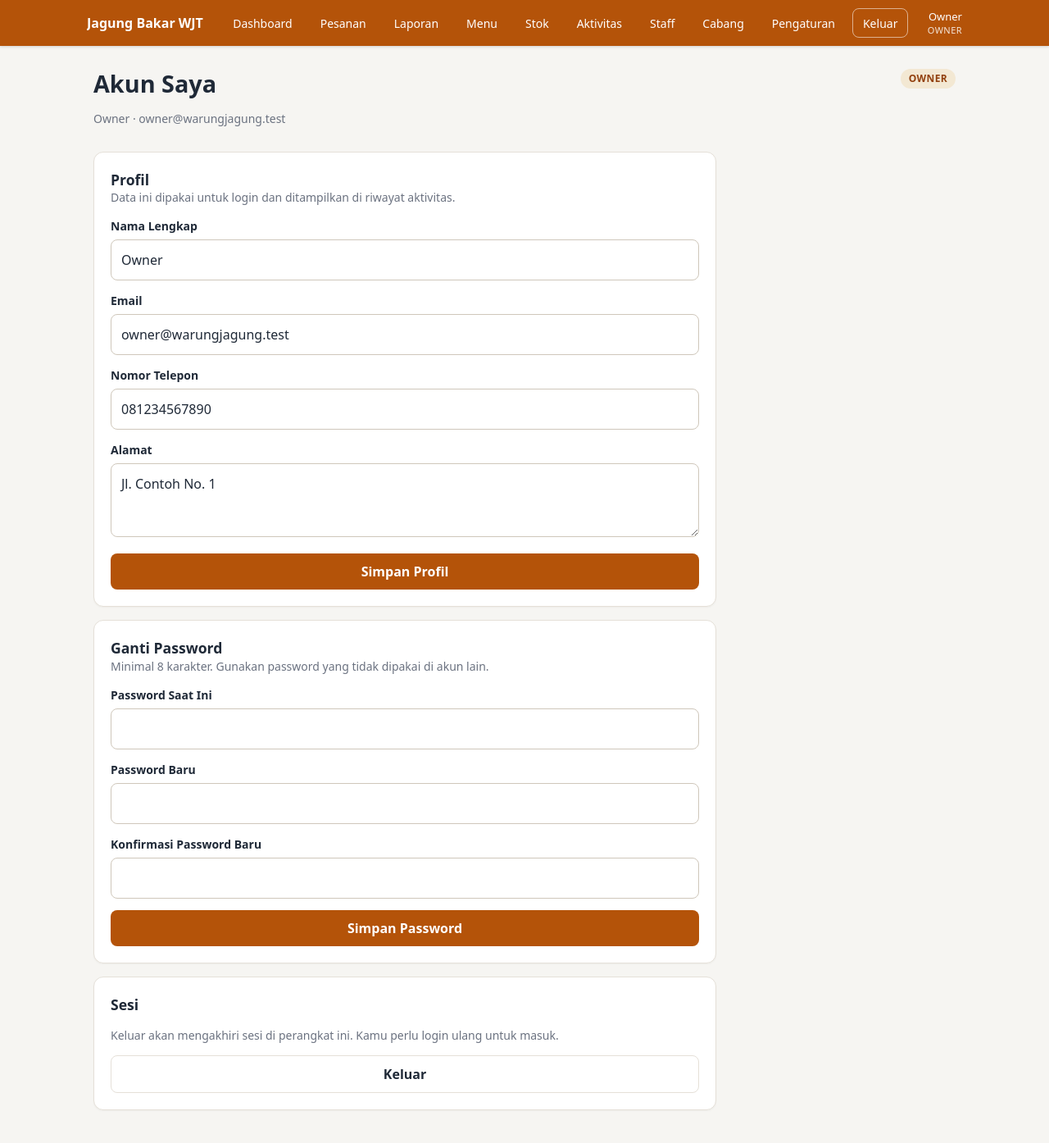
After one commit to Mardiansyah-wq/kasir-warung-jagung, a Laravel app: page /account in a window 1280 px wide. The commit adds this page. Shown: the whole page at 82% size. Run offline with Laravel 12, Linux system fonts and the light colour scheme; a user stored in the database is signed in; data comes from the database, SQL or seed files in the repository.

Commit message:
Tambah halaman akun untuk owner dan staff
- Route /account: lihat, ubah profil, dan ganti password untuk semua role.
- Profil: nama, email unik, telepon, alamat.
- Password: wajib verifikasi password saat ini, minimal 8 karakter, dengan konfirmasi.
- Pintasan Akun Saya di dashboard owner dan staff.
- 10 test baru untuk akses, validasi, dan perubahan password.

```diff
--- /dev/null
+++ b/app/Http/Controllers/AccountController.php
@@ -0,0 +1,69 @@
+<?php
+
+namespace App\Http\Controllers;
+
+use Illuminate\Http\RedirectResponse;
+use Illuminate\Http\Request;
+use Illuminate\Validation\Rule;
+use Illuminate\View\View;
+
+class AccountController extends Controller
+{
+    public function edit(Request $request): View
+    {
+        return view('account.index', [
+            'user' => $request->user(),
+        ]);
+    }
+
+    public function updateProfile(Request $request): RedirectResponse
+    {
+        $user = $request->user();
+
+        $data = $request->validate([
+            'name' => ['required', 'string', 'max:120'],
+            'email' => [
+                'required',
+                'string',
+                'email',
+                'max:255',
+                Rule::unique('users', 'email')->ignore($user->id),
+            ],
+            'phone' => ['nullable', 'string', 'max:30'],
+            'address' => ['nullable', 'string', 'max:500'],
+        ], [
+            'name.required' => 'Nama lengkap wajib diisi.',
+            'email.required' => 'Email wajib diisi.',
+            'email.email' => 'Format email tidak valid.',
+            'email.unique' => 'Email ini sudah dipakai akun lain.',
+        ]);
+
+        $user->update($data);
+
+        return redirect()
+            ->route('account.index')
+            ->with('success', 'Profil berhasil diperbarui.');
+    }
+
+    public function updatePassword(Request $request): RedirectResponse
+    {
+        $data = $request->validate([
+            'current_password' => ['required', 'current_password'],
+            'password' => ['required', 'string', 'min:8', 'confirmed'],
+        ], [
+            'current_password.required' => 'Password saat ini wajib diisi.',
+            'current_password.current_password' => 'Password saat ini tidak cocok.',
+            'password.required' => 'Password baru wajib diisi.',
+            'password.min' => 'Password baru minimal 8 karakter.',
+            'password.confirmed' => 'Konfirmasi password tidak sama.',
+        ]);
+
+        $request->user()->update([
+            'password_hash' => $data['password'],
+        ]);
+
+        return redirect()
+            ->route('account.index')
+            ->with('success', 'Password berhasil diperbarui.');
+    }
+}
--- /dev/null
+++ b/resources/views/account/index.blade.php
@@ -0,0 +1,100 @@
+@extends('layouts.app')
+
+@section('title', 'Akun Saya - Jagung Bakar WJT')
+
+@section('content')
+    <div class="page-head">
+        <div>
+            <h1>Akun Saya</h1>
+            <p class="muted">
+                {{ $user->name }} · {{ $user->email }}
+            </p>
+        </div>
+        @if ($user->isOwner())
+            <span class="badge">Owner</span>
+        @else
+            <span class="badge">{{ $user->branch?->name ?? 'Staff' }}</span>
+        @endif
+    </div>
+
+    @include('partials.alerts')
+
+    <form method="POST" action="{{ route('account.update') }}" class="card form-card">
+        @csrf
+        @method('PATCH')
+
+        <div class="form-section" style="margin-top: 0; padding-top: 0; border-top: 0">
+            <h2>Profil</h2>
+            <p class="muted" style="margin-top: -6px">
+                Data ini dipakai untuk login dan ditampilkan di riwayat aktivitas.
+            </p>
+
+            <div class="field">
+                <label for="name">Nama Lengkap</label>
+                <input id="name" type="text" name="name" value="{{ old('name', $user->name) }}" maxlength="120" required>
+            </div>
+
+            <div class="field">
+                <label for="email">Email</label>
+                <input id="email" type="email" name="email" value="{{ old('email', $user->email) }}" maxlength="255" required>
+            </div>
+
+            <div class="field">
+                <label for="phone">Nomor Telepon</label>
+                <input id="phone" type="text" name="phone" value="{{ old('phone', $user->phone) }}" maxlength="30">
+            </div>
+
+            <div class="field">
+                <label for="address">Alamat</label>
+                <textarea id="address" name="address" maxlength="500">{{ old('address', $user->address) }}</textarea>
+            </div>
+
+            <div class="form-actions">
+                <button type="submit" class="btn">Simpan Profil</button>
+            </div>
+        </div>
+    </form>
+
+    <form method="POST" action="{{ route('account.password') }}" class="card form-card" style="margin-top: 16px">
+        @csrf
+        @method('PATCH')
+
+        <div class="form-section" style="margin-top: 0; padding-top: 0; border-top: 0">
+            <h2>Ganti Password</h2>
+            <p class="muted" style="margin-top: -6px">
+                Minimal 8 karakter. Gunakan password yang tidak dipakai di akun lain.
+            </p>
+
+            <div class="field">
+                <label for="current_password">Password Saat Ini</label>
+                <input id="current_password" type="password" name="current_password" autocomplete="current-password" required>
+            </div>
+
+            <div class="field">
+                <label for="password">Password Baru</label>
+                <input id="password" type="password" name="password" minlength="8" autocomplete="new-password" required>
+            </div>
+
+            <div class="field">
+                <label for="password_confirmation">Konfirmasi Password Baru</label>
+                <input id="password_confirmation" type="password" name="password_confirmation" minlength="8" autocomplete="new-password" required>
+            </div>
+
+            <div class="form-actions">
+                <button type="submit" class="btn">Simpan Password</button>
+            </div>
+        </div>
+    </form>
+
+    <div class="card form-card" style="margin-top: 16px">
+        <h2>Sesi</h2>
+        <p class="muted">
+            Keluar akan mengakhiri sesi di perangkat ini. Kamu perlu login ulang untuk masuk.
+        </p>
+
+        <form method="POST" action="{{ route('logout') }}" class="form-actions" style="margin-top: 0">
+            @csrf
+            <button type="submit" class="btn btn-ghost">Keluar</button>
+        </form>
+    </div>
+@endsection
--- a/resources/views/owner/dashboard.blade.php
+++ b/resources/views/owner/dashboard.blade.php
@@ -81,6 +81,10 @@
                 <strong>Pengaturan</strong>
                 <span class="muted">Diskon kasir: {{ $discountsEnabled ? 'aktif' : 'nonaktif' }}</span>
             </a>
+            <a href="{{ route('account.index') }}" class="quick quick-link">
+                <strong>Akun Saya</strong>
+                <span class="muted">Profil & password</span>
+            </a>
         </div>
     </div>
 @endsection
--- a/resources/views/staff/dashboard.blade.php
+++ b/resources/views/staff/dashboard.blade.php
@@ -98,5 +98,9 @@
             <strong>Daftar Menu</strong>
             <span class="muted">{{ $menuCount }} menu aktif</span>
         </a>
+        <a href="{{ route('account.index') }}" class="quick quick-link">
+            <strong>Akun Saya</strong>
+            <span class="muted">Profil & password</span>
+        </a>
     </div>
 @endsection
--- a/routes/web.php
+++ b/routes/web.php
@@ -1,5 +1,6 @@
 <?php
 
+use App\Http\Controllers\AccountController;
 use App\Http\Controllers\Auth\LoginController;
 use App\Http\Controllers\Auth\RegisterController;
 use App\Http\Controllers\MenuImageController;
@@ -38,6 +39,13 @@ Route::middleware('auth')->group(function () {
     Route::get('/dashboard', function () {
         return redirect()->route(auth()->user()->homeRouteName());
     })->name('dashboard');
+
+    Route::get('/account', [AccountController::class, 'edit'])
+        ->name('account.index');
+    Route::patch('/account', [AccountController::class, 'updateProfile'])
+        ->name('account.update');
+    Route::patch('/account/password', [AccountController::class, 'updatePassword'])
+        ->name('account.password');
 
     Route::middleware('role:owner')->group(function () {
         Route::get('/owner/dashboard', [OwnerDashboardController::class, 'index'])
```
Also changed, not shown: tests/Feature/AccountTest.php (added, +157 -0 lines).
